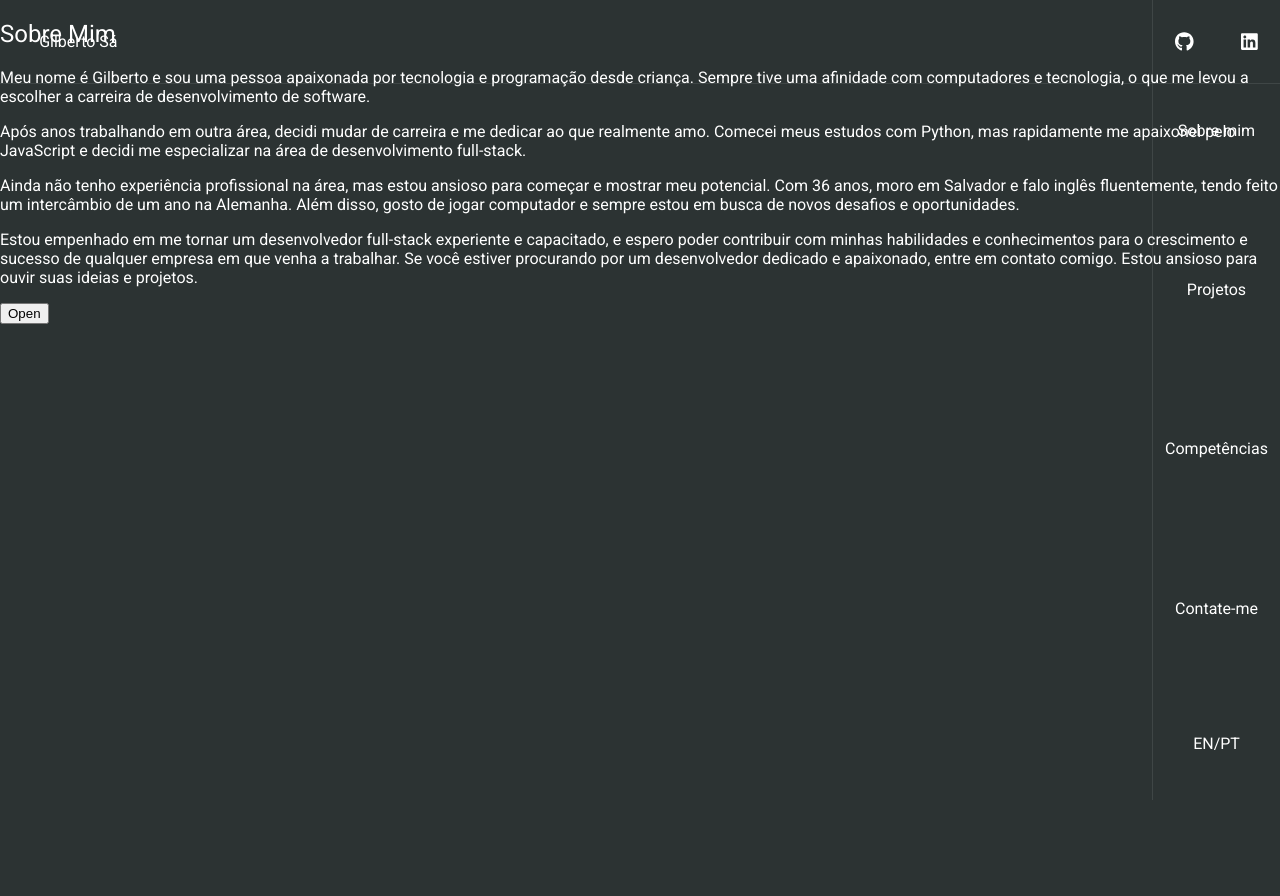
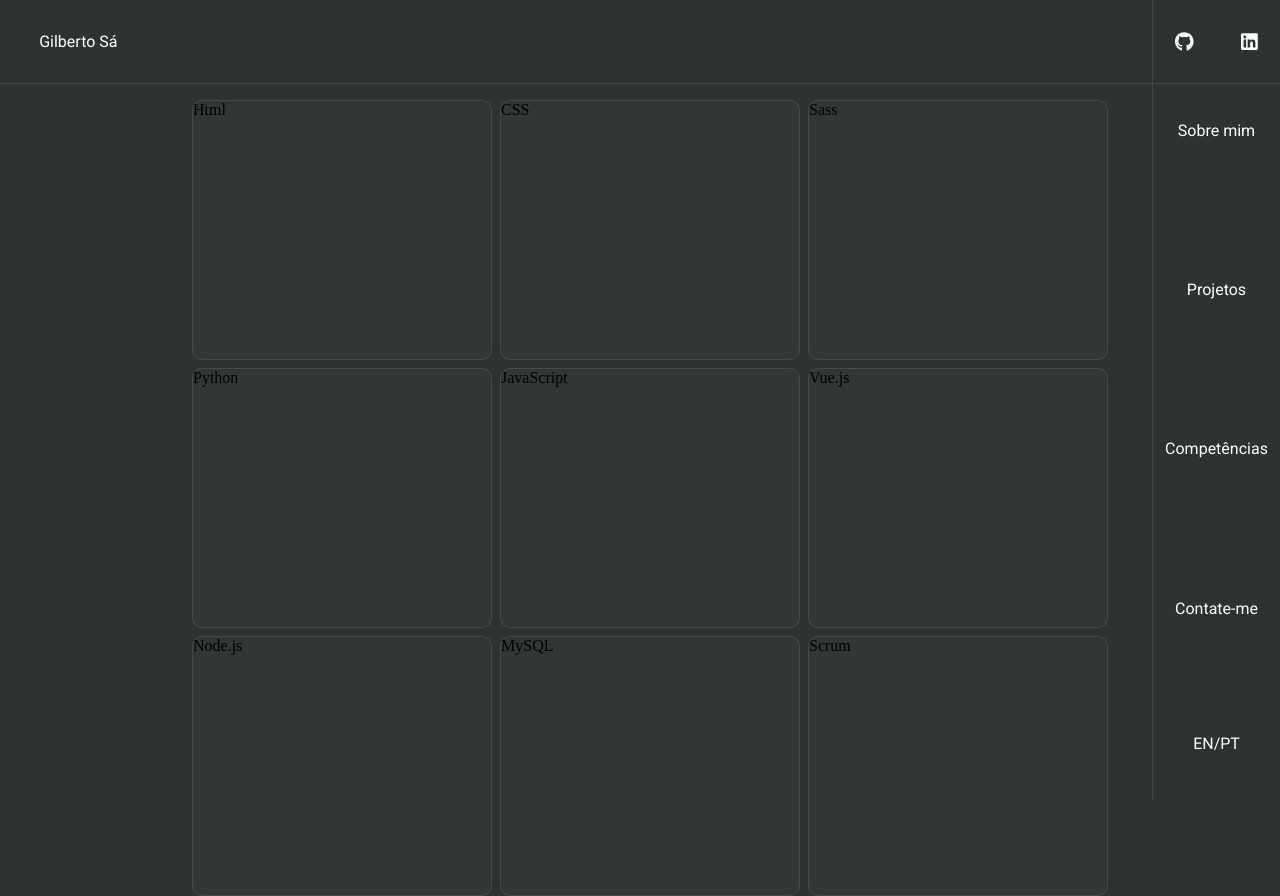
Before and after one commit to Gibasa/self-profile, a Vue app: page / in a window 1280 px wide. Before the commit the page ends 800 px from the top, so only its background shows below. Built offline with nearby package versions, Linux system fonts and the light colour scheme.

Commit message:
página skills iniciada. Sass iniciado. Texto sobre mim criado e aperfeiçoado.

```diff
--- a/src/App.vue
+++ b/src/App.vue
@@ -10,8 +10,7 @@ import mainComponent from './components/mainComponent.vue'
     <sideBarComponent/>
   </header>
 
-
-    <div>
+    <div class="main">
       <mainComponent/>
     </div>
 </template>
--- a/src/assets/scss/_main.scss
+++ b/src/assets/scss/_main.scss
@@ -0,0 +1,8 @@
+.main{
+    display: flex;
+    top: 100px;
+    left: 10px;
+    position: relative;
+    align-items: center;
+    justify-content: center;
+}
--- /dev/null
+++ b/src/assets/scss/_skills.scss
@@ -0,0 +1,38 @@
+.skills{
+    display: flex;
+    flex-wrap: wrap;
+    max-width: 916px;
+    width: calc(100% - 20px);
+    gap: 8px;
+}
+
+.skillCard{
+    background-color: rgba(255, 255, 255, 0.02);
+    border: 1px solid rgba(255, 255, 255, 0.1);
+    height: 260px;
+    width: 300px;
+    border-radius: 10px;
+    cursor: pointer;
+    position: relative;
+    &::before{
+        background: radial-gradient(
+            800px circle at var(--mouse-x) var(--mouse-y),
+            rgba(255, 255, 255, 0.06),
+            transparent 40%
+        );
+        border-radius: inherit;
+        content: "";
+        height: 100%;
+        left: 0px;
+        position: absolute;
+        top: 0px;
+        width: 100%;
+        z-index: 2;
+        opacity: 0;
+        transition: opacity 0.3s ease-in-out;
+    }
+    &:hover::before,
+    &:focus::before{
+        opacity: 1;
+    }
+}
--- /dev/null
+++ b/src/assets/scss/_sobre.scss
@@ -0,0 +1,15 @@
+.sobre{
+    display: flex;
+    flex-direction: column;
+    justify-content: center;
+    align-items: center;
+    height: 100%;
+    width: 80%;
+    h2{
+        font-size: 5vh;
+    }
+    p{
+        font-size: 2.5vh;
+        justify-content: center;
+    }
+}
--- a/src/assets/scss/style.scss
+++ b/src/assets/scss/style.scss
@@ -2,4 +2,6 @@
 @use "header";
 @use "main";
 @use "side";
+@use "sobre";
 @use "modal";
+@use "skills"
--- /dev/null
+++ b/src/components/main/skillsComponent.vue
@@ -0,0 +1,47 @@
+<template>
+  <div class="skills" >
+    <div
+      class="skillCard"
+      v-for="skill in skills"
+      :key="skill.id"
+      :style="{ '--mouse-x': mouseX, '--mouse-y': mouseY }"
+      v-on:mousemove="handleOnMouseMove"
+    >
+      <div :class="skill.name">{{ skill.name }}</div>
+    </div>
+  </div>
+</template>
+
+<script>
+export default {
+  name: 'skillsComponent',
+  data() {
+    return {
+      skills: [
+        { name: 'Html', site: 'https://www.w3schools.com/html/' },
+        { name: 'CSS', site: 'https://www.w3schools.com/css/default.asp' },
+        { name: 'Sass', site: 'https://sass-lang.com' },
+        { name: 'Python', site: 'https://www.python.org' },
+        { name: 'JavaScript', site: 'https://www.w3schools.com/js/' },
+        { name: 'Vue.js', site: 'https://vuejs.org' },
+        { name: 'Node.js', site: 'https://nodejs.org/en' },
+        { name: 'MySQL', site: 'https://www.mysql.com' },
+        { name: 'Scrum', site: 'https://www.scrum.org/resources/what-scrum-module' }
+      ],
+      mouseX: null,
+      mouseY: null,
+      currentTarget: null
+    }
+  },
+  methods: {
+    handleOnMouseMove(e) {
+      const rect = e.currentTarget.getBoundingClientRect()
+      const x = e.clientX - rect.left
+      const y = e.clientY - rect.top
+      this.mouseX = `${x}px`
+      this.mouseY = `${y}px`
+      this.currentTarget = e.target
+    }
+  }
+}
+</script>
--- a/src/components/main/sobreComponent.vue
+++ b/src/components/main/sobreComponent.vue
@@ -1,6 +1,6 @@
 <template>
   <div class="sobre">
-    <h2 class="titulo">Sobre Mim</h2>
+    <h2>Sobre Mim</h2>
     <p>
       Meu nome é Gilberto e sou uma pessoa apaixonada por tecnologia e programação desde criança.
       Sempre tive uma afinidade com computadores e tecnologia, o que me levou a escolher a carreira
--- a/src/components/mainComponent.vue
+++ b/src/components/mainComponent.vue
@@ -1,13 +1,11 @@
 <script setup>
-import sobreComponente from './main/sobreComponent.vue';
-// import competenciasComponent from './main/competenciasComponent.vue';
-import modalComponent from './main/modalComponent.vue';
+// import sobreComponente from './main/sobreComponent.vue'
+import skillsComponent from './main/skillsComponent.vue';
+// import modalComponent from './main/modalComponent.vue'
 </script>
 
 <template>
-    <div class="main">
-        <sobreComponente/>
-        <!-- <competenciasComponent/> -->
-        <modalComponent/>
-    </div>
+  <!-- <sobreComponente /> -->
+  <skillsComponent/>
+  <!-- <modalComponent /> -->
 </template>
```
Also changed, not shown: src/components/main/competenciasComponent.vue (deleted).
